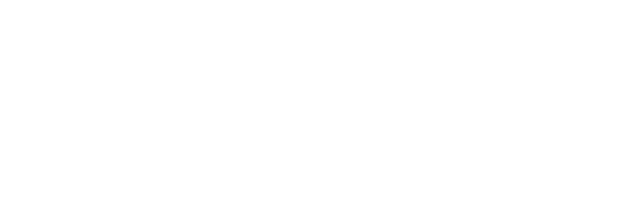
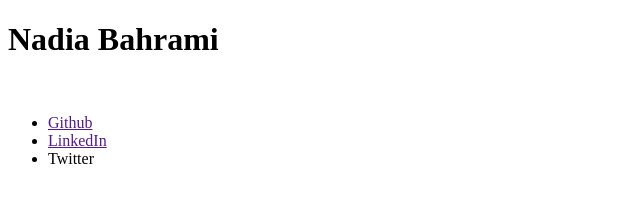
Before and after one commit to nadiabahrami/businessCard, a plain HTML site: page index.html in a window 1280 px wide. Shown: the whole page, without its empty margins (0-640 px from the left). Drawn offline with Linux system fonts and the light colour scheme.

Commit message:
organized nav links into a ul

```diff
--- a/index.html
+++ b/index.html
@@ -5,6 +5,18 @@
     <title></title>
   </head>
   <body>
+    <header>
+      <h1>Nadia Bahrami</h1>
+    </header>
+    <nav>
+      <img src=""/>
+      <ul>
+        <li><a href="">Github</a></li>
+        <li><a href="">LinkedIn</a></li>
+        <li><a hrfe="">Twitter</a></li>
+      </ul>
+    </nav>
+
 
     <script src="vendor/jquery-2.1.4.min.js"></script>
   </body>
```
